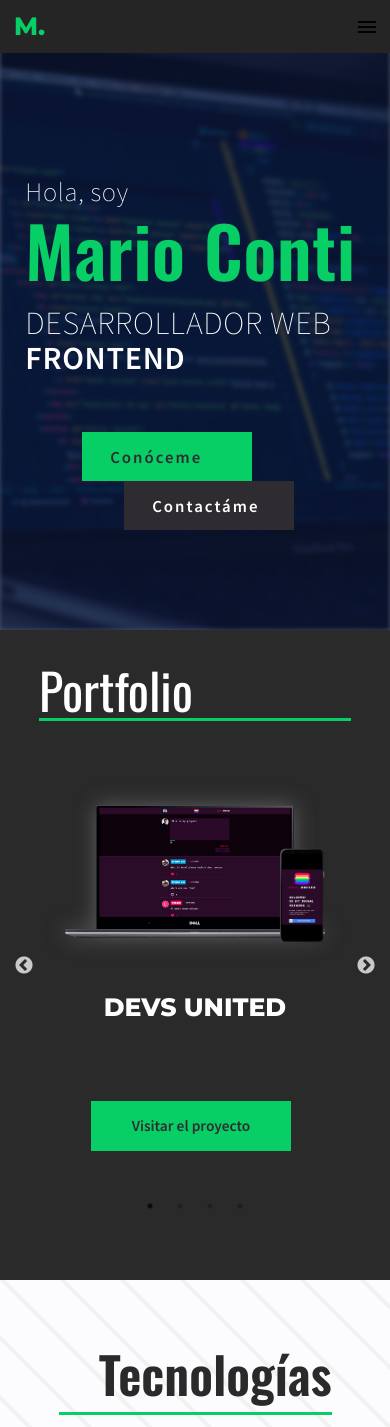
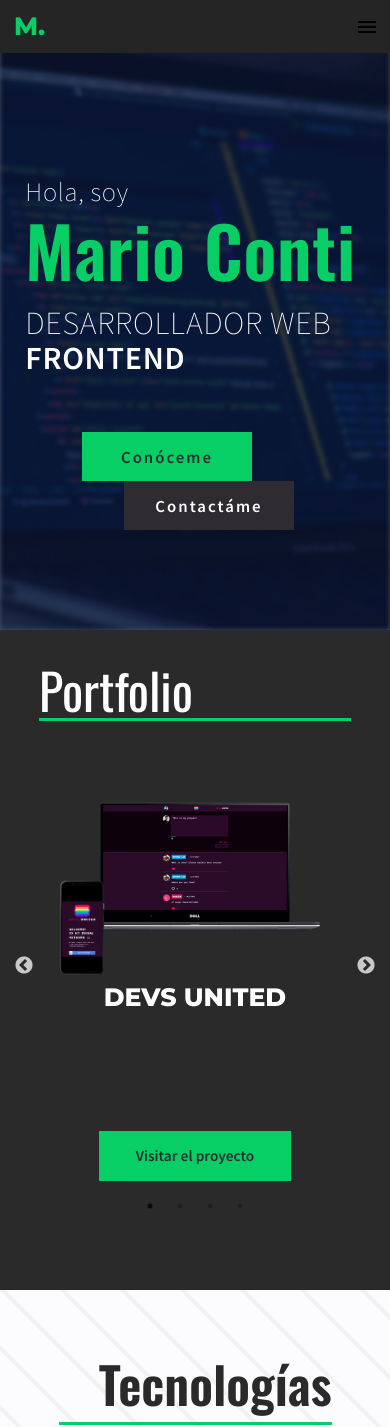
Before and after one commit to marioconti/portfolio-2022-marioConti, a React (Create React App) app: page / in a window 390 px wide. Shown: the top 1427 px of the page. Built offline with nearby package versions, Linux system fonts and the light colour scheme.

Commit message:
se arreglan queries

```diff
--- a/src/main/Conoceme/conoceme-queries.css
+++ b/src/main/Conoceme/conoceme-queries.css
@@ -38,6 +38,16 @@
     font-size: 1.2em;
     line-height: 3em;
   }
+  .bg-btn-1,
+  .bg-btn-2 {
+    padding-left: 0;
+    text-align: center;
+  }
+
+  .bg-btn-1:hover,
+  .bg-btn-2:hover {
+    padding-left: 0rem;
+  }
 
   .bg-btn-1 {
     margin-right: 4rem;
--- a/src/main/proyectos/proyectos-queries.css
+++ b/src/main/proyectos/proyectos-queries.css
@@ -3,11 +3,7 @@
     display: flex;
     flex-direction: column;
     width: 80%;
-    margin-bottom: 50px;
-  }
-
-  .card-container {
-    height: 600px;
+    margin-bottom: 60px;
   }
 
   .slick-list {
@@ -22,15 +18,16 @@
   }
 
   .image-desktop {
-    filter: drop-shadow(0px 0px 10px #5e5e5e);
-    height: 260px;
+    filter: none;
+    height: 250px;
     margin-top: 0;
   }
 
   .image-mobile {
-    bottom: 80px;
+    bottom: 100px;
     height: 100px;
-    left: 180px;
+    left: -40px;
+
     position: absolute;
     margin: 0 auto;
   }
@@ -41,7 +38,8 @@
 
   .nombre-proyecto {
     font-size: 1.8em;
-    margin-top: -4rem;
+    height: 100px;
+    margin-top: -1rem;
     text-align: center;
     width: 100%;
   }
@@ -51,25 +49,10 @@
   }
 
   .link-proyecto {
-    bottom: 190px;
-    background-size: 200%;
-    background-repeat: no-repeat;
-    background-position: left;
-    background-color: #08ce66;
-    color: #2e2c31;
-    cursor: pointer;
-    font-family: "Source Sans Pro", sans-serif;
-    font-size: 1.1em;
-    font-weight: bold;
-    height: 50px;
-    line-height: 2em;
-    line-height: 3.2em;
-    position: absolute;
-    right: 0;
-    text-decoration: none;
-    text-align: center;
-    transition: 0.3s ease-in-out all;
-    width: 200px;
-    z-index: 10;
+    bottom: 10px;
+    width: 100%;
+  }
+  .link-proyecto:hover {
+    padding-right: 0rem;
   }
 }
```
